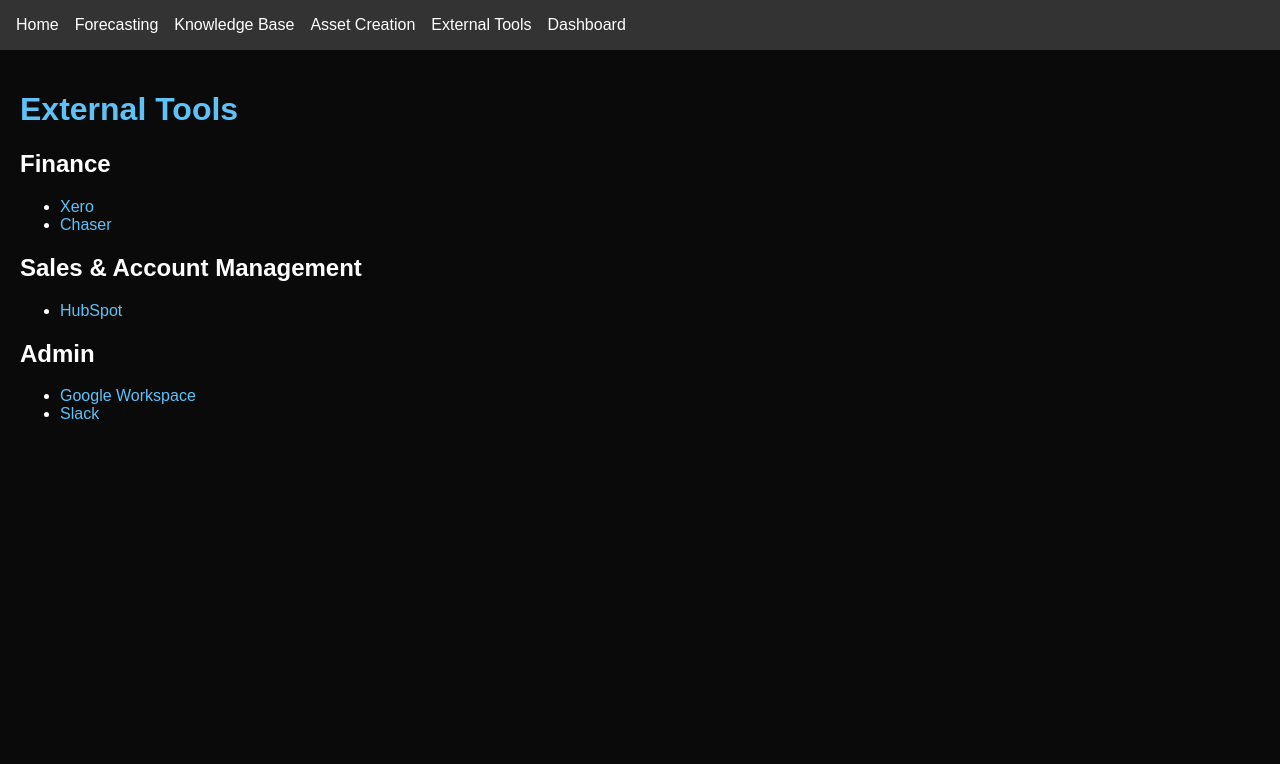
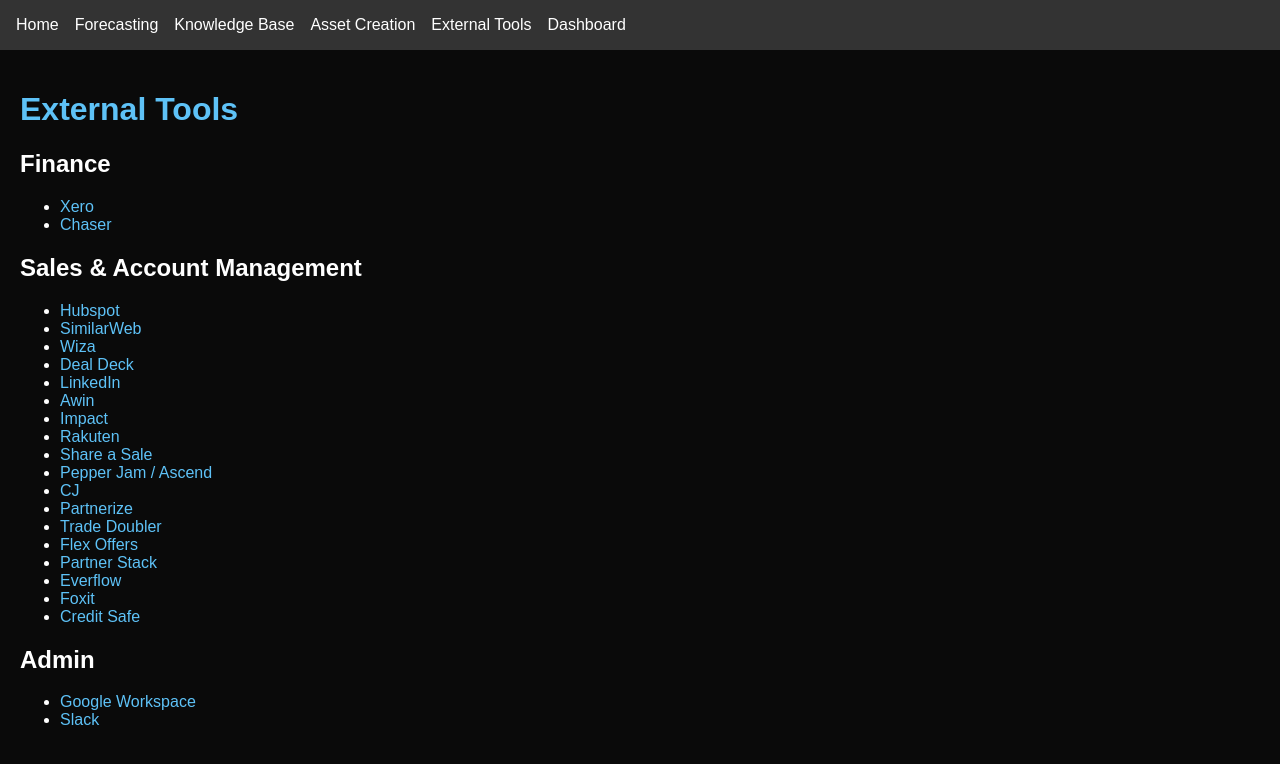
Before and after one commit to TomSumner28/merchant-data, a Next.js app: page /external-tools in a window 1280 px wide. Shown: the top 764 px of the page. Built offline with nearby package versions, Linux system fonts and the light colour scheme.

Commit message:
Expand sales tools list

```diff
--- a/pages/external-tools.js
+++ b/pages/external-tools.js
@@ -4,7 +4,24 @@
     { name: 'Chaser', url: 'https://chaserhq.com/' }
   ];
   const sales = [
-    { name: 'HubSpot', url: 'https://app.hubspot.com/' }
+    { name: 'Hubspot', url: 'https://app.hubspot.com/' },
+    { name: 'SimilarWeb', url: 'https://secure.similarweb.com/' },
+    { name: 'Wiza', url: 'https://wiza.co/' },
+    { name: 'Deal Deck', url: 'https://www.dealdeck.ai/' },
+    { name: 'LinkedIn', url: 'https://www.linkedin.com/' },
+    { name: 'Awin', url: 'https://ui.awin.com/' },
+    { name: 'Impact', url: 'https://app.impact.com/' },
+    { name: 'Rakuten', url: 'https://rakutenadvertising.com/' },
+    { name: 'Share a Sale', url: 'https://www.shareasale.com/' },
+    { name: 'Pepper Jam / Ascend', url: 'https://id.pepperjam.com/' },
+    { name: 'CJ', url: 'https://www.cj.com/' },
+    { name: 'Partnerize', url: 'https://partnerize.com/' },
+    { name: 'Trade Doubler', url: 'https://www.tradedoubler.com/' },
+    { name: 'Flex Offers', url: 'https://www.flexoffers.com/' },
+    { name: 'Partner Stack', url: 'https://partnerstack.com/' },
+    { name: 'Everflow', url: 'https://www.everflow.io/' },
+    { name: 'Foxit', url: 'https://account.foxit.com/' },
+    { name: 'Credit Safe', url: 'https://app.creditsafe.com/' }
   ];
   const admin = [
     { name: 'Google Workspace', url: 'https://workspace.google.com/' },
```
